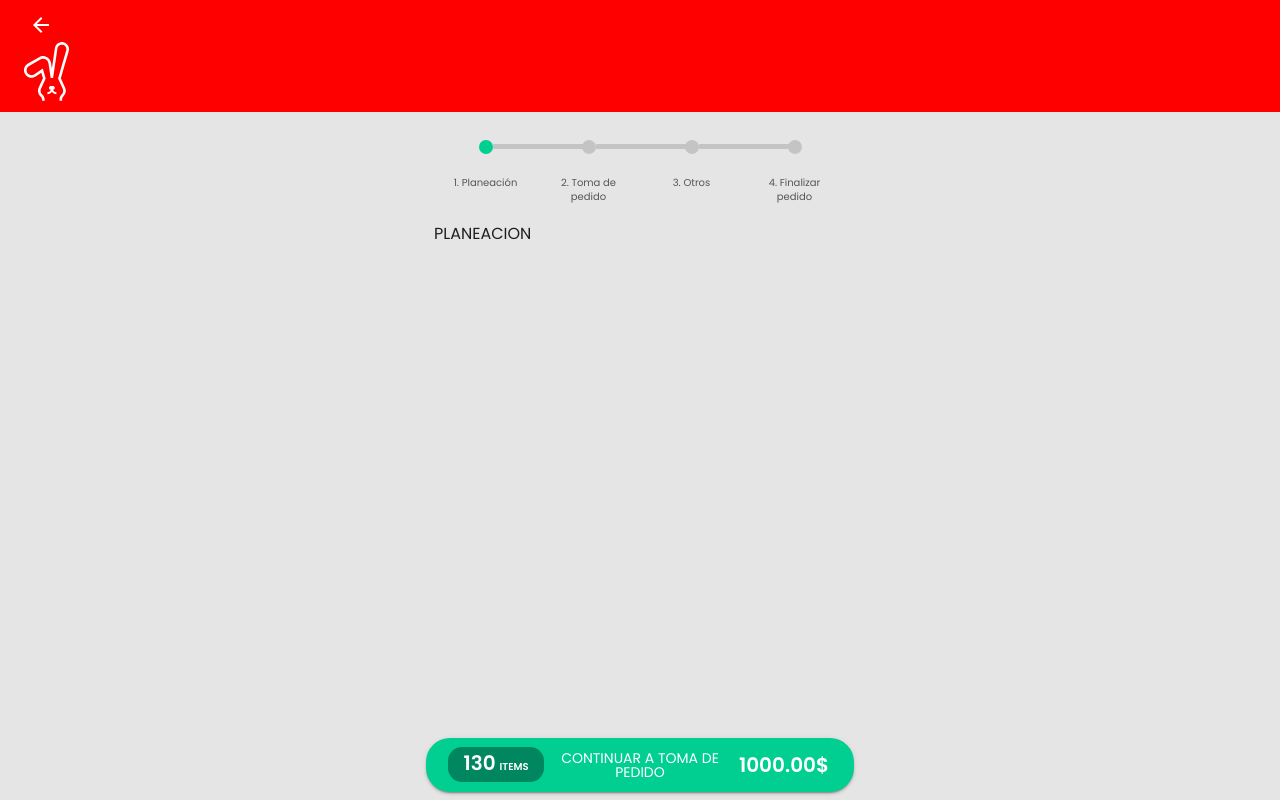
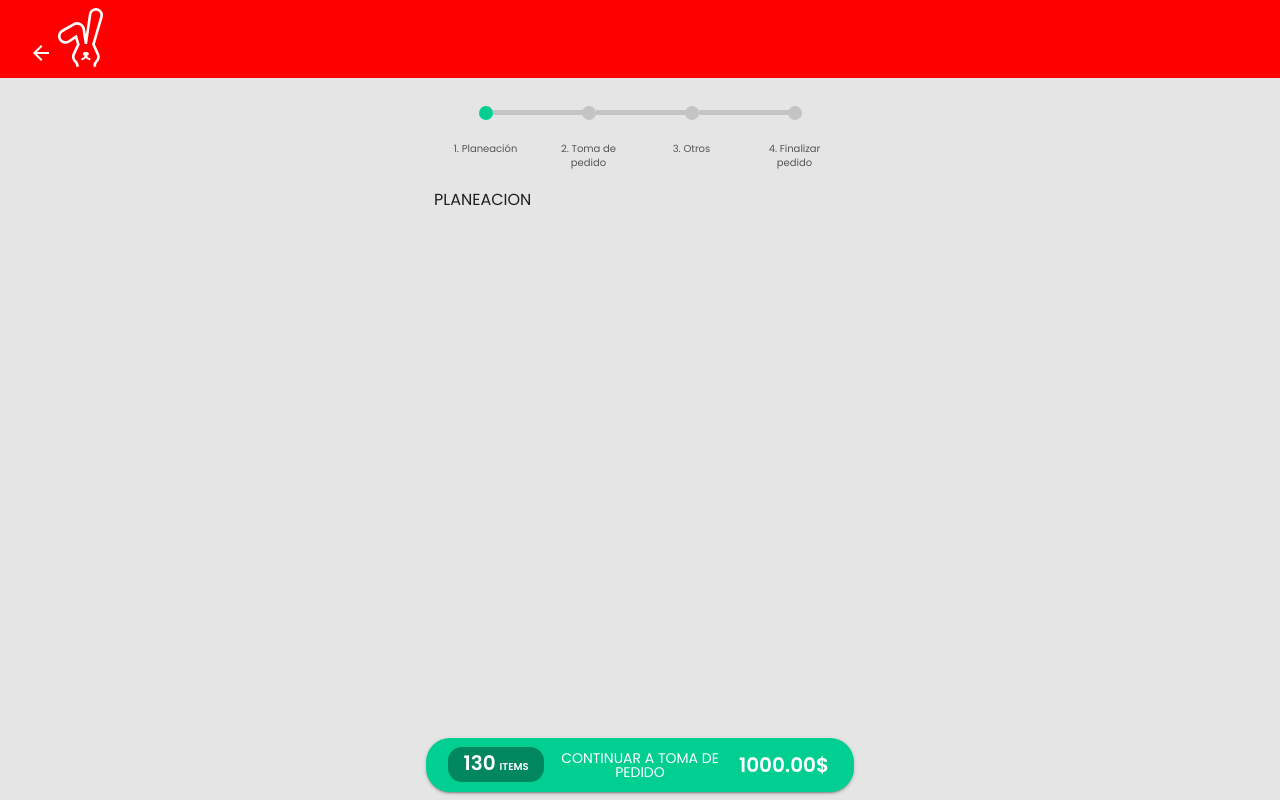
Before and after one commit to jaime12463/ETMTest, a React (Create React App) app: page /planeacion in a window 1280 px wide. Built offline with nearby package versions, Linux system fonts and the light colour scheme.

Commit message:
Arreglado bug de cabecera reducida

```diff
--- a/src/components/Negocio/MenuPromoPush/index.tsx
+++ b/src/components/Negocio/MenuPromoPush/index.tsx
@@ -37,7 +37,7 @@ const MenuPromoPush = (): any => {
 					}}
 					color={mostrarPromoPush ? 'primary' : 'default'}
 				>
-					<PromocionesRellenoIcon fill="#2F000E" />
+					<PromocionesRellenoIcon />
 				</IconButton>
 			)}
 		</Box>
--- a/src/components/UI/Estructura/Encabezado.tsx
+++ b/src/components/UI/Estructura/Encabezado.tsx
@@ -9,20 +9,22 @@ import Logo from 'assests/images/logo.svg';
 import {Grid, Stack, Box} from '@mui/material';
 import {RetrocederIcon} from 'assests/iconos';
 import { useResetVisitaActual } from 'hooks';
+import LogoRecortado from 'assests/images/logo-recorte.svg'
+
 const StyledToolbar = styled(Toolbar)(({theme}) => ({
 	alignItems: 'flex-start',
 	paddingTop: theme.spacing(1),
 	paddingBottom: theme.spacing(1),
 }));
 
-type Props = {
-	children: React.ReactNode;
+interface Props {
 	acciones?: JSX.Element;
 	esConFechaHaciaAtras?: boolean;
 	resetearCliente?: boolean;
+	titulo?: string;
 };
 
-const Encabezado = ({children, esConFechaHaciaAtras, acciones, resetearCliente}: Props) => {
+const Encabezado : React.FC<Props> = ({children, esConFechaHaciaAtras, acciones, resetearCliente, titulo}) => {
 	const history = useHistory();
 
 	const resetCliente = useResetVisitaActual()
@@ -36,10 +38,10 @@ const Encabezado = ({children, esConFechaHaciaAtras, acciones, resetearCliente}:
 	}
 
 	return (
-		<AppBar position='static' elevation={0}>
+		<AppBar position='static' elevation={0} >
 			<StyledToolbar>
-				<Grid container>
-					<Grid item xs={12}>
+				<Grid container alignItems="flex-end" flexWrap="nowrap">
+					<Grid item>
 						<Stack direction='row' spacing={2} justifyContent='space-between'>
 							{esConFechaHaciaAtras && (
 								<IconButton
@@ -50,13 +52,23 @@ const Encabezado = ({children, esConFechaHaciaAtras, acciones, resetearCliente}:
 									<RetrocederIcon style={{color: 'white'}} />
 							</IconButton>
 								)}
-							{acciones ?? <Fragment />}
+							{acciones && acciones}
 						</Stack>
 					</Grid>
-					<Grid item xs={12}>
+					<Grid item>
 						<Stack direction='row' spacing={2}>
 								<Box ml={1}>
+								{
+									titulo
+									?
+										(
+												titulo?.length > 20
+													? <img src={Logo} alt='logo'></img>
+													: <img src={LogoRecortado} alt='logo'></img>
+										)
+									:
 										<img src={Logo} alt='logo'></img>
+								}
 								</Box>
 								<Stack
 									direction='column'
@@ -64,7 +76,7 @@ const Encabezado = ({children, esConFechaHaciaAtras, acciones, resetearCliente}:
 									alignItems='flex-start'
 									spacing={1}
 								>
-								<Typography style={{fontWeight: 'bold'}}>{children}</Typography>
+									<Typography style={{fontWeight: 'bold'}}>{titulo ?? children}</Typography>
 								</Stack>
 							</Stack>
 					</Grid>
--- a/src/pages/EnvasesRetornables/index.tsx
+++ b/src/pages/EnvasesRetornables/index.tsx
@@ -6,15 +6,18 @@ import {Box} from '@mui/material';
 import {useHistory, useRouteMatch} from 'react-router-dom';
 import nombresRutas from 'routes/nombresRutas';
 import {InfoClienteDelPedidoActual} from 'components/Negocio';
+import {useObtenerClienteActual} from '../../redux/hooks'
+import { TClienteActual } from 'models';
 
 const EnvasesRetornables: React.FC = () => {
 	const {t} = useTranslation();
 	const history = useHistory();
 	let {path} = useRouteMatch();
+	const {razonSocial}: TClienteActual = useObtenerClienteActual()
 
 	return (
 		<Estructura>
-				<Estructura.Encabezado esConFechaHaciaAtras={true}>
+				<Estructura.Encabezado esConFechaHaciaAtras={true} titulo={razonSocial}>
 					<InfoClienteDelPedidoActual />
 				</Estructura.Encabezado>
 			<Estructura.Cuerpo>
--- a/src/pages/FinalizarPedido/index.tsx
+++ b/src/pages/FinalizarPedido/index.tsx
@@ -14,6 +14,8 @@ import {useObtenerProductosMandatoriosVisitaActual} from 'hooks';
 
 import {useObtenerCompromisoDeCobroActual} from 'redux/hooks';
 import {validarHabilitarBotonCerrarPedido} from 'utils/validaciones/index';
+import {useObtenerClienteActual} from '../../redux/hooks'
+import { TClienteActual } from 'models';
 
 export const FinalizarPedido: React.FC = () => {
 	const {t} = useTranslation();
@@ -37,10 +39,11 @@ export const FinalizarPedido: React.FC = () => {
 		useAgregarPedidoActualAPedidosClientes(mostrarAdvertenciaEnDialogo);
 
 	const history = useHistory();
+	const {razonSocial}: TClienteActual = useObtenerClienteActual()
 	return (
 		<>
 			<Estructura>
-				<Estructura.Encabezado esConFechaHaciaAtras={true}>
+				<Estructura.Encabezado esConFechaHaciaAtras={true} titulo={razonSocial}>
 					<InfoClienteDelPedidoActual />
 				</Estructura.Encabezado>
 				<Estructura.Cuerpo>
--- a/src/pages/Planeacion/index.tsx
+++ b/src/pages/Planeacion/index.tsx
@@ -3,12 +3,17 @@ import {InfoClienteDelPedidoActual} from 'components/Negocio';
 import {BotonBarraInferior, Estructura, Stepper} from 'components/UI';
 import {useHistory} from 'react-router-dom';
 import nombresRutas from 'routes/nombresRutas';
+import {useObtenerClienteActual} from '../../redux/hooks'
+import { TClienteActual } from 'models';
 
 export const Planeacion: React.FC = () => {
 	const history = useHistory();
+
+	const {razonSocial}: TClienteActual = useObtenerClienteActual()
+
 	return (
 		<Estructura>
-			<Estructura.Encabezado esConFechaHaciaAtras={true} resetearCliente={true}>
+			<Estructura.Encabezado esConFechaHaciaAtras={true} resetearCliente={true} titulo={razonSocial}>
 				<InfoClienteDelPedidoActual />
 			</Estructura.Encabezado>
 			<Estructura.Cuerpo>
--- a/src/pages/TomaPedidoDelClienteActual/index.tsx
+++ b/src/pages/TomaPedidoDelClienteActual/index.tsx
@@ -39,6 +39,8 @@ import {
 	selectVisitaActual,
 } from 'redux/features/visitaActual/visitaActualSlice';
 import {PromocionesRellenoIcon} from '../../assests/iconos'
+import {useObtenerClienteActual} from '../../redux/hooks'
+import { TClienteActual } from 'models';
 
 const TomaPedidoDelClienteActual: React.FC = () => {
 	const [value, setValue] = React.useState(0);
@@ -46,11 +48,13 @@ const TomaPedidoDelClienteActual: React.FC = () => {
 	const {habilitaOrdenDeCompra} = useObtenerConfiguracion();
 	const history = useHistory();
 	let {path} = useRouteMatch();
+	const {razonSocial}: TClienteActual = useObtenerClienteActual()
 
 	return (
 		<Estructura>
 			<Estructura.Encabezado
 				esConFechaHaciaAtras={true}
+				titulo={razonSocial}
 				// acciones={<BotonVerPedidosDelClienteActual />}
 			>
 				<InfoClienteDelPedidoActual />
```
Also changed, not shown: src/assests/iconos/Promociones.svg, src/assests/images/logo-recorte.svg (added). Lines whose indentation alone changed are shown as unchanged.
